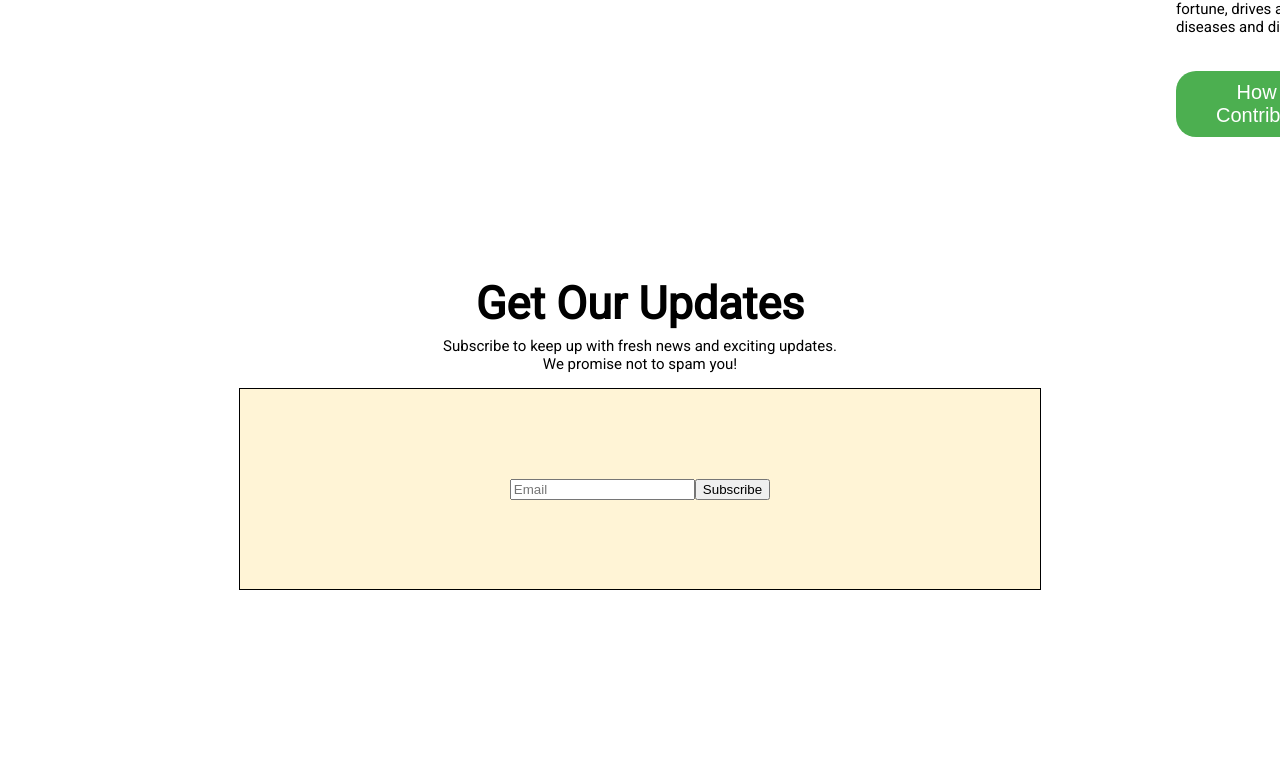
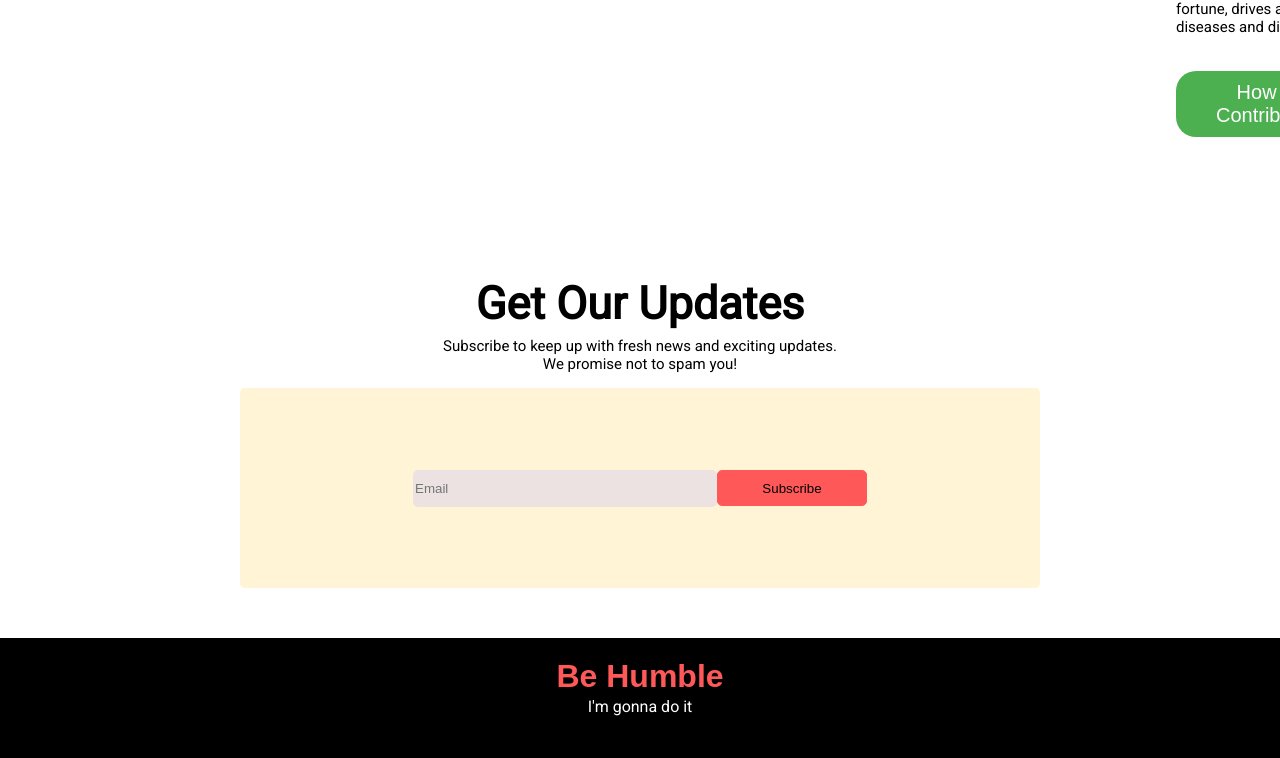
Before and after one commit to rajibdas-it/donate-today, a plain HTML site: page index.html in a window 1280 px wide. Shown: the part 4496-5254 px from the top of the page. Before the commit the page ends 5086 px from the top, so only its background shows below. Drawn offline with Linux system fonts and the light colour scheme.

Commit message:
Complete Site

```diff
--- a/index.html
+++ b/index.html
@@ -226,10 +226,17 @@
         </p>
       </div>
       <div class="email-form">
-        <input type="email" placeholder="Email" />
-        <button>Subscribe</button>
+        <input class="email-sub" type="email" placeholder="Email" />
+        <button class="subscribe-btn">Subscribe</button>
       </div>
     </section>
     <!-- Update-Section Start End -->
+
+    <!-- Footer Section Start -->
+    <footer>
+      <h1>Be Humble</h1>
+      <p>I'm gonna do it</p>
+    </footer>
+    <!-- Footer Section End -->
   </body>
 </html>
--- a/style.css
+++ b/style.css
@@ -233,6 +233,37 @@ body {
   height: 200px;
   margin: 0 auto;
   text-align: center;
-  border: 1px solid black;
+  /* border: 1px solid black; */
   background-color: #fff4d6;
+  border-radius: 5px;
 }
+.email-sub {
+  width: 300px;
+  height: 35px;
+  border-radius: 5px;
+  border: none;
+  background-color: rgb(236, 226, 226);
+}
+.subscribe-btn {
+  height: 36px;
+  width: 150px;
+  border-radius: 5px;
+  background-color: #ff5858;
+  border: 1px solid #ff5858;
+  /* border: none; */
+}
+footer {
+  margin-top: 50px;
+  text-align: center;
+  background-color: black;
+  height: 120px;
+}
+footer h1 {
+  color: #ff5858;
+  padding: 20px;
+  font-family: Arial, Helvetica, sans-serif;
+}
+footer p {
+  color: white;
+  margin-top: -40px;
+}
```
